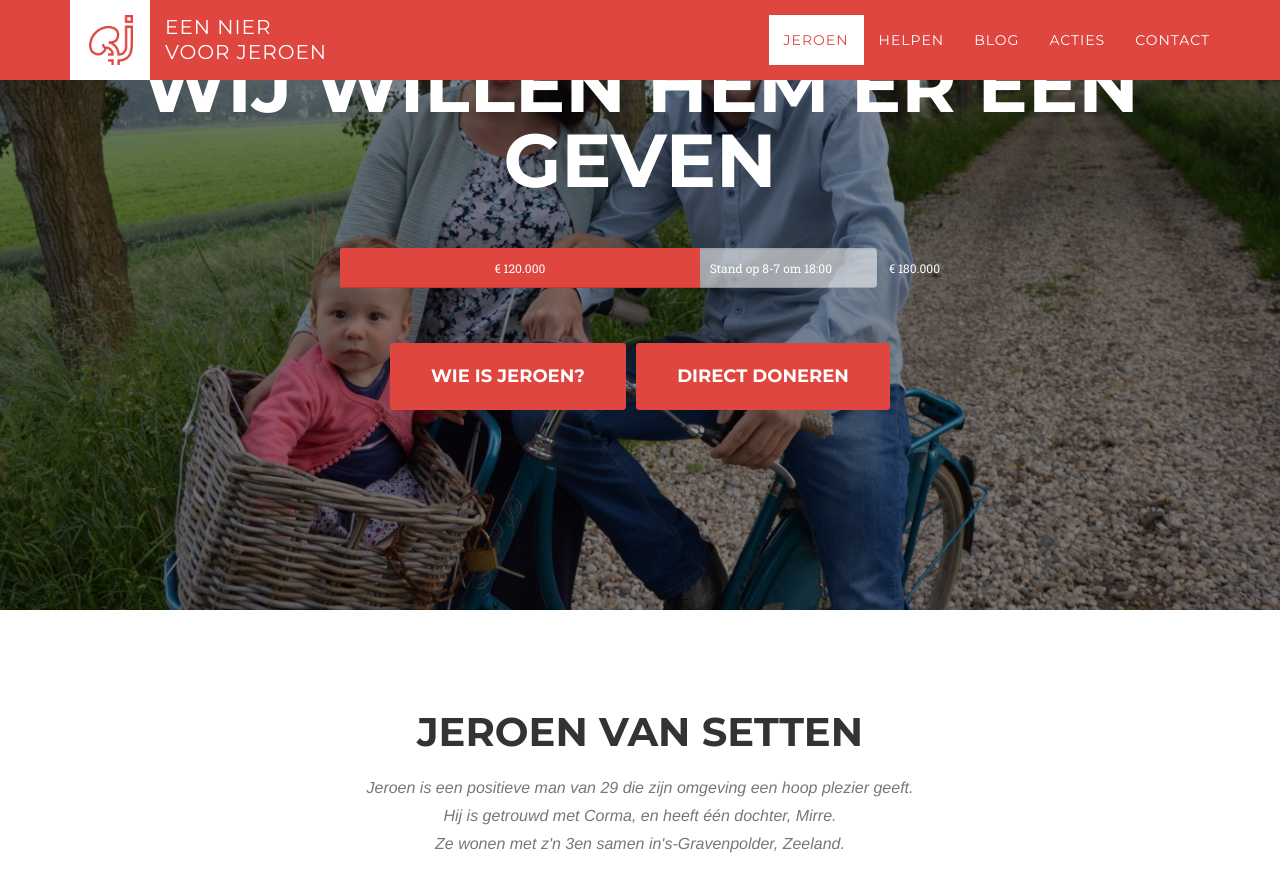
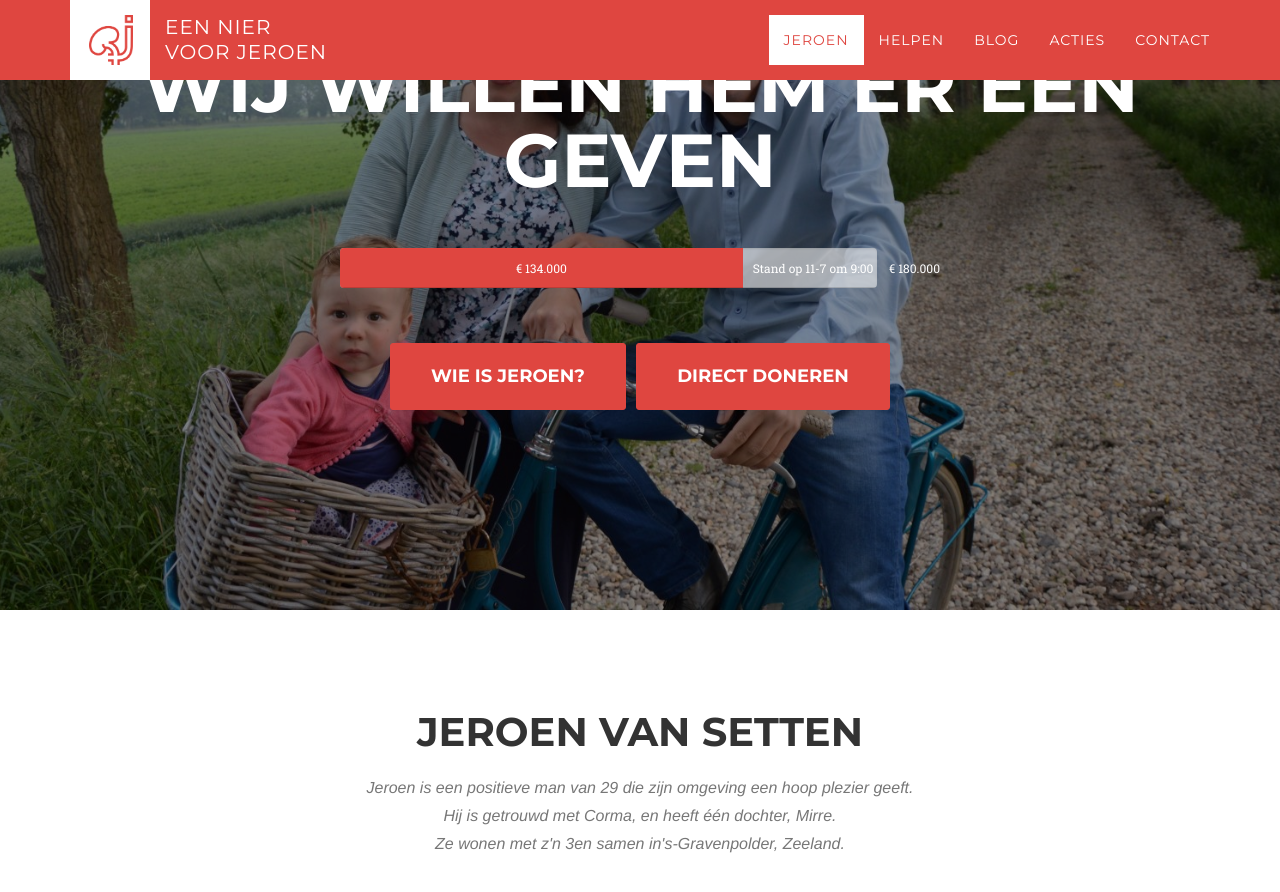
Before and after one commit to Een-nier-voor-Jeroen/Niervoorjeroen.nl-website, a Jekyll site: the page built from index.html, in a window 1280 px wide and 900 px high, scrolled down 317 px. Shown: the top 892 px of the window. Built offline with Jekyll 4.4.1, drawn with Linux system fonts in a browser that asks for light colours; nearby versions of some CDN libraries; some web fonts are replaced.

Commit message:
134.000 euro!

```diff
--- a/index.html
+++ b/index.html
@@ -21,10 +21,10 @@
                         € 180.000
                     </div>
                     <div class="progress" style="height: 40px; background-color: rgba(245,245,245,0.6);">
-                        <div class="progress-bar" role="progressbar" aria-valuenow="120000" aria-valuemin="0" aria-valuemax="180000" style="width: 67%; height: 40px; line-height: 40px;">
-                            € 120.000
+                        <div class="progress-bar" role="progressbar" aria-valuenow="135000" aria-valuemin="0" aria-valuemax="180000" style="width: 75%; height: 40px; line-height: 40px;">
+                            € 134.000
                         </div>
-                        <div class="progress-bar" style="line-height: 40px; width: 33%; text-align: left; padding-left: 10px; background: none;">Stand op 8-7 om 18:00</div>
+                        <div class="progress-bar" style="line-height: 40px; width: 25%; text-align: left; padding-left: 10px; background: none;">Stand op 11-7 om 9:00</div>
                     </div>
                 </div>
                 <p>
```
